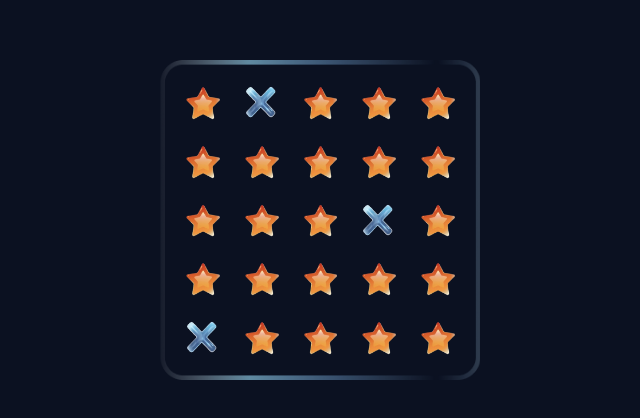
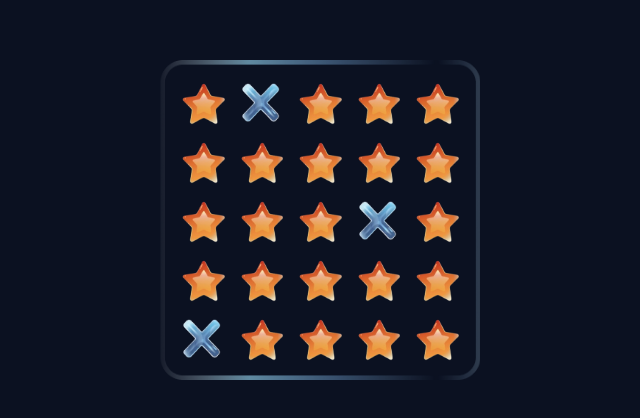
Before and after one commit to 1wingamelk/mines, a plain HTML site: page index.html in a window 1280 px wide. Shown: the part 180-598 px from the top of the page, without its empty margins (320-960 px from the left). Drawn offline with Linux system fonts and the light colour scheme.

Commit message:
Update index.html

```diff
--- a/index.html
+++ b/index.html
@@ -51,8 +51,8 @@
             opacity: 0;
         }
         .star, .bomb {
-            width: 80%;
-            height: 80%;
+            width: 100%;
+            height: 100%;
             transform: scale(0);
             opacity: 0;
             transition: transform 0.5s ease-in-out, opacity 0.5s ease-in-out;
```
